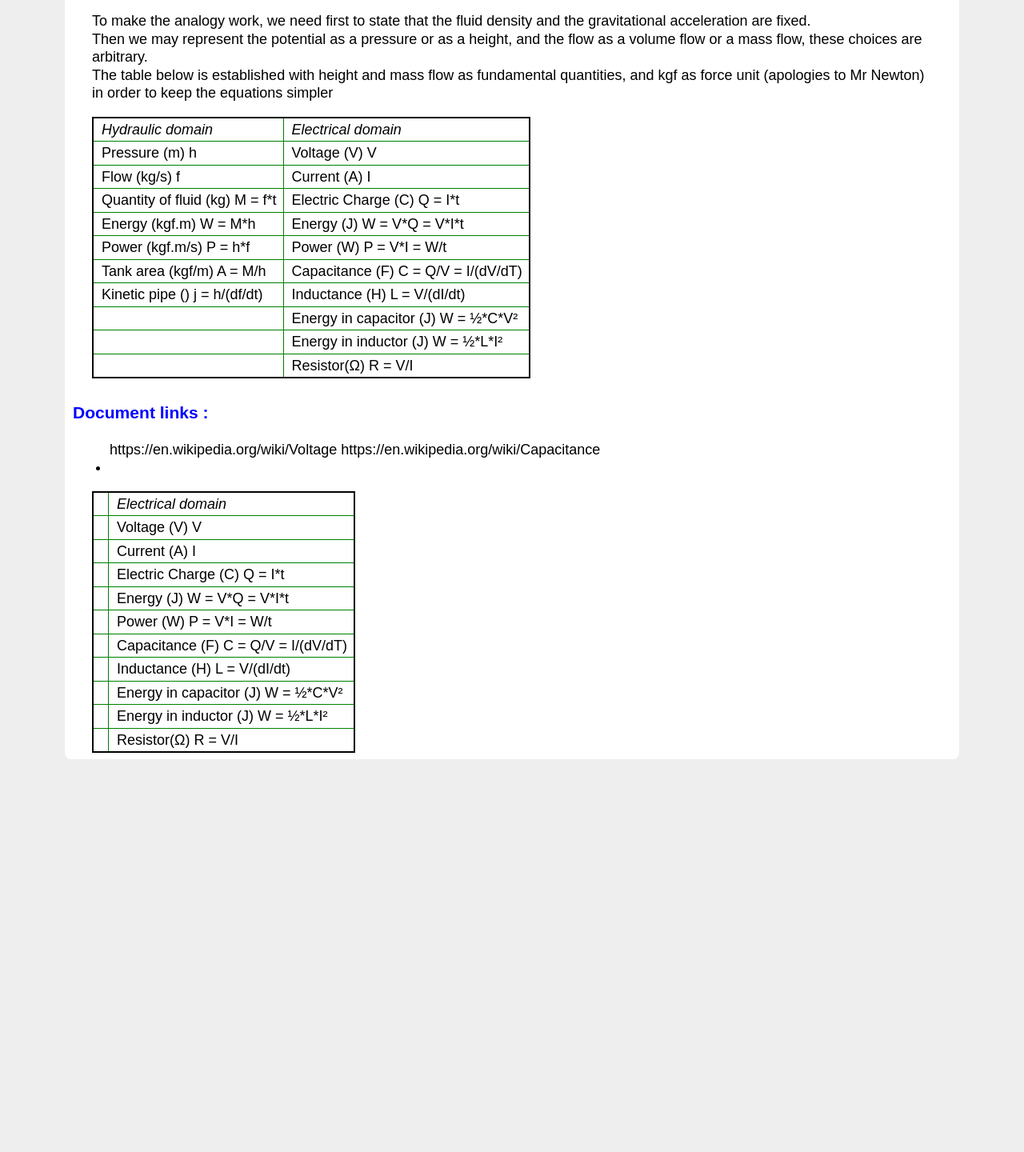
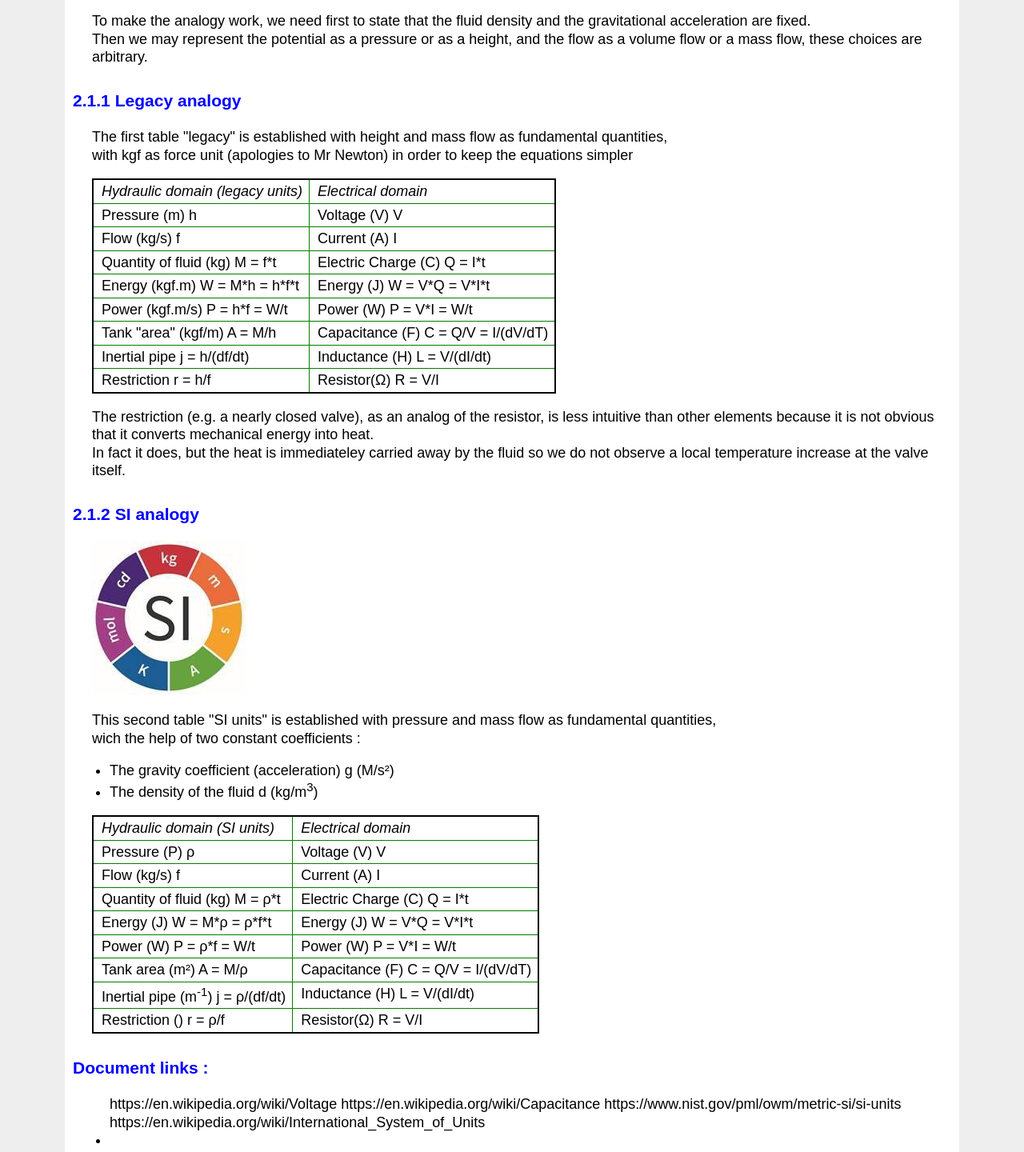
Before and after one commit to jl-noullet/jl-noullet.github.io, a plain HTML site: page Programmable_Electronics/2_The_Analogies.html in a window 1280 px wide. Shown: the part 597-2037 px from the top of the page at 80% size. Before the commit the page ends 1554 px from the top, so only its background shows below. Drawn offline with Linux system fonts and the light colour scheme.

Commit message:
chap. 2 The Analogies: SI units

```diff
--- a/Programmable_Electronics/2_The_Analogies.html
+++ b/Programmable_Electronics/2_The_Analogies.html
@@ -25,23 +25,43 @@
 <p>So the analogy between voltage and altitude or pressure, seems very consistent with the vocabulary, coming together with the analogy between electric current and fluid flow</p>
 <p>To make the analogy work, we need first to state that the fluid density and the gravitational acceleration are fixed.<br>
 Then we may represent the potential as a pressure or as a height, and the flow as a volume flow or a mass flow, these choices are arbitrary.<br>
-The table below is established with height and mass flow as fundamental quantities, and kgf as force unit (apologies to Mr Newton) in order to keep the equations simpler</p>
+
+<h3>2.1.1 Legacy analogy</h3>
+<p>The first table "legacy" is established with height and mass flow as fundamental quantities,<br>
+with kgf as force unit (apologies to Mr Newton) in order to keep the equations simpler</p>
 
 <table class="bw">
-<tr><td><i>Hydraulic domain</i></td><td><i>Electrical domain</i></td></tr>
+<tr><td><i>Hydraulic domain (legacy units)</i></td><td><i>Electrical domain</i></td></tr>
 <tr><td>Pressure (m) h</td><td>Voltage (V) V</td></tr>
 <tr><td>Flow (kg/s) f</td><td>Current (A) I</td></tr>
 <tr><td>Quantity of fluid (kg) M = f*t</td><td>Electric Charge (C) Q = I*t</td></tr>
-<tr><td>Energy (kgf.m) W = M*h</td><td>Energy (J) W = V*Q = V*I*t</td></tr>
-<tr><td>Power (kgf.m/s) P = h*f</td><td>Power (W) P = V*I = W/t</td></tr>
-<tr><td>Tank area (kgf/m) A = M/h</td><td>Capacitance (F) C = Q/V = I/(dV/dT)</td></tr>
-<tr><td>Kinetic pipe () j = h/(df/dt)</td><td>Inductance (H) L = V/(dI/dt)</td></tr>
-<tr><td></td><td>Energy in capacitor (J) W = ½*C*V²</td></tr>
-<tr><td></td><td>Energy in inductor (J) W = ½*L*I²</td></tr>
-<tr><td></td><td>Resistor(Ω) R = V/I</td></tr>
+<tr><td>Energy (kgf.m) W = M*h = h*f*t</td><td>Energy (J) W = V*Q = V*I*t</td></tr>
+<tr><td>Power (kgf.m/s) P = h*f = W/t</td><td>Power (W) P = V*I = W/t</td></tr>
+<tr><td>Tank "area" (kgf/m) A = M/h</td><td>Capacitance (F) C = Q/V = I/(dV/dT)</td></tr>
+<tr><td>Inertial pipe j = h/(df/dt)</td><td>Inductance (H) L = V/(dI/dt)</td></tr>
+<tr><td>Restriction r = h/f</td><td>Resistor(Ω) R = V/I</td></tr>
 </table>
+<p>The restriction (e.g. a nearly closed valve), as an analog of the resistor, is less intuitive than other elements because it is not obvious that it converts mechanical energy into heat.<br>
+In fact it does, but the heat is immediateley carried away by the fluid so we do not observe a local temperature increase at the valve itself.</p>
 
+<h3>2.1.2 SI analogy <img src="si.jpg"></h3>
+<p>This second table "SI units" is established with pressure and mass flow as fundamental quantities,<br>
+wich the help of two constant coefficients :</p>
+<ul><li>The gravity coefficient (acceleration) g (M/s²)</li>
+<li>The density of the fluid d (kg/m<sup>3</sup>)</li>
+</ul>
 
+<table class="bw">
+<tr><td><i>Hydraulic domain (SI units)</i></td><td><i>Electrical domain</i></td></tr>
+<tr><td>Pressure (P) ρ</td><td>Voltage (V) V</td></tr>
+<tr><td>Flow (kg/s) f</td><td>Current (A) I</td></tr>
+<tr><td>Quantity of fluid (kg) M = ρ*t</td><td>Electric Charge (C) Q = I*t</td></tr>
+<tr><td>Energy (J) W = M*ρ = ρ*f*t</td><td>Energy (J) W = V*Q = V*I*t</td></tr>
+<tr><td>Power (W) P = ρ*f = W/t</td><td>Power (W) P = V*I = W/t</td></tr>
+<tr><td>Tank area (m²) A = M/ρ</td><td>Capacitance (F) C = Q/V = I/(dV/dT)</td></tr>
+<tr><td>Inertial pipe (m<sup>-1</sup>) j = ρ/(df/dt)</td><td>Inductance (H) L = V/(dI/dt)</td></tr>
+<tr><td>Restriction () r = ρ/f</td><td>Resistor(Ω) R = V/I</td></tr>
+</table>
 
 
 
@@ -49,7 +69,8 @@ The table below is established with height and mass flow as fundamental quantiti
 <ul>
 https://en.wikipedia.org/wiki/Voltage
 https://en.wikipedia.org/wiki/Capacitance
-
+https://www.nist.gov/pml/owm/metric-si/si-units
+https://en.wikipedia.org/wiki/International_System_of_Units
 <li><a href=""></a></li>
 </ul>
 
```
Also changed, not shown: Programmable_Electronics/si.jpg (added).
